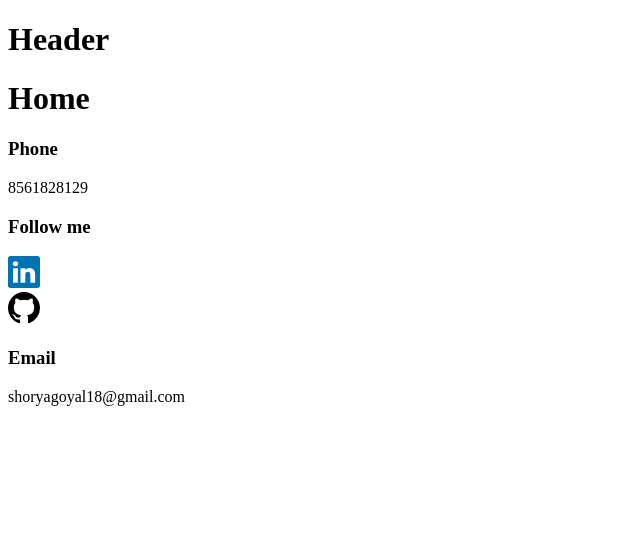
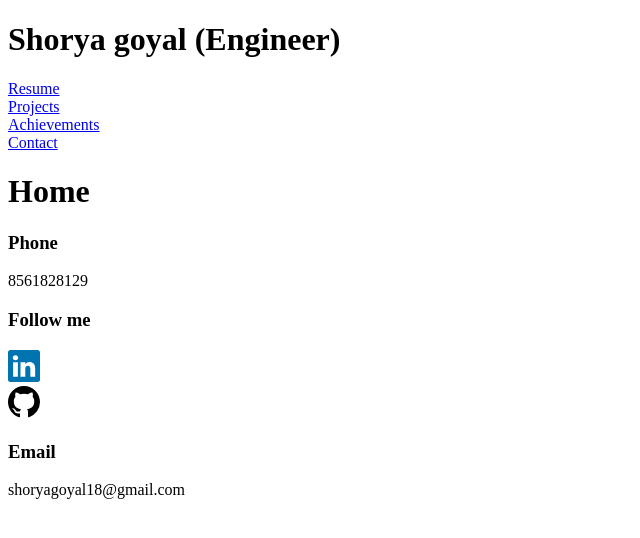
Before and after one commit to shoryagoyal/portfolioWebsite, a React (Vite) app: page / in a window 1280 px wide. Shown: the top 538 px of the page, without its empty margins (0-640 px from the left). Built offline with nearby package versions, Linux system fonts and the light colour scheme.

Commit message:
Header content added

```diff
--- a/components/Header/Header.js
+++ b/components/Header/Header.js
@@ -1,7 +1,11 @@
+import LogoHeader from "./LogoHeader";
+import NavigationLink from "./NavigationLink";
+
 function Header() {
   return (
     <>
-      <h1>Header</h1>
+      <LogoHeader />
+      <NavigationLink />
     </>
   );
 }
--- /dev/null
+++ b/components/Header/LogoHeader.js
@@ -0,0 +1,5 @@
+function LogoHeader() {
+  return <h1>Shorya goyal (Engineer)</h1>;
+}
+
+export default LogoHeader;
--- /dev/null
+++ b/components/Header/NavigationLink.js
@@ -0,0 +1,20 @@
+function NavigationLink() {
+  return (
+    <>
+      <div>
+        <a href="/resume">Resume</a>
+      </div>
+      <div>
+        <a href="/projects">Projects</a>
+      </div>
+      <div>
+        <a href="/achievement">Achievements</a>
+      </div>
+      <div>
+        <a href="/contact">Contact</a>
+      </div>
+    </>
+  );
+}
+
+export default NavigationLink;
```
